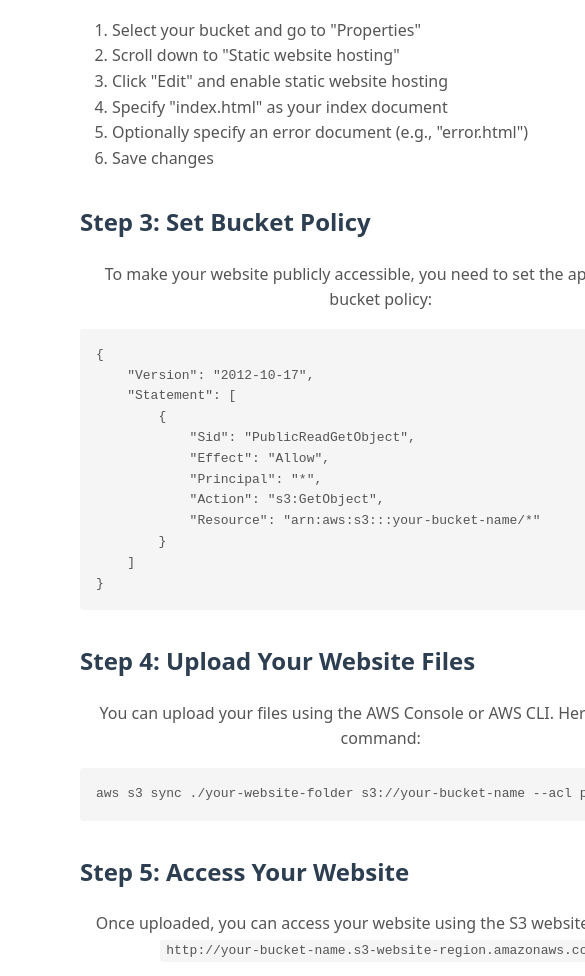
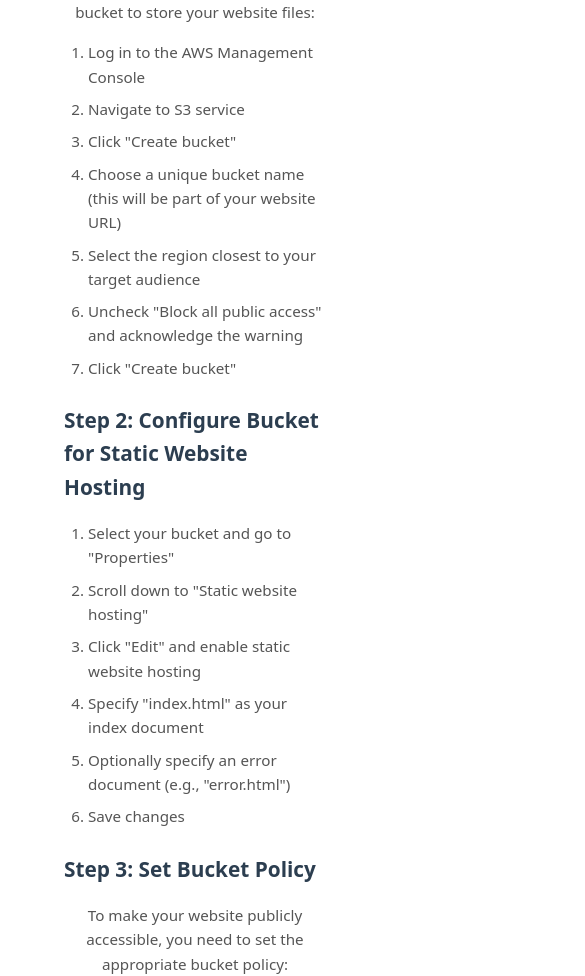
Before and after one commit to juancarlosv2711/static-resume-blog, a Vue app: page /blog/getting-started-with-aws in a window 390 px wide. Shown: the part 1021-1997 px from the top of the page, 585 px wide, since content can reach past the window. Built offline with nearby package versions, Linux system fonts and the light colour scheme.

Commit message:
mobile friendly

```diff
--- a/src/components/views/MyFirstPost.vue
+++ b/src/components/views/MyFirstPost.vue
@@ -160,6 +160,16 @@
   max-width: 800px;
   margin: 0 auto;
   padding: 2rem;
+  width: 100%;
+  box-sizing: border-box;
+  overflow-x: hidden;
+}
+
+@media (max-width: 768px) {
+  .post {
+    padding: 1rem;
+    max-width: 100%;
+  }
 }
 
 .post-date {
@@ -171,12 +181,43 @@
 .post-content {
   line-height: 1.6;
   color: #555;
+  font-size: 1rem;
+  width: 100%;
+  overflow-x: hidden;
+}
+
+@media (max-width: 768px) {
+  .post-content {
+    font-size: 0.95rem;
+  }
 }
 
 .post-content h2 {
   margin-top: 2rem;
   color: #2c3e50;
   text-align: left;
+  font-size: 1.5rem;
+}
+
+@media (max-width: 768px) {
+  .post-content h2 {
+    font-size: 1.3rem;
+    margin-top: 1.5rem;
+  }
+}
+
+.post-content h3 {
+  margin-top: 1.5rem;
+  color: #2c3e50;
+  text-align: left;
+  font-size: 1.2rem;
+}
+
+@media (max-width: 768px) {
+  .post-content h3 {
+    font-size: 1.1rem;
+    margin-top: 1.2rem;
+  }
 }
 
 .post-content ul,
@@ -186,6 +227,13 @@
   text-align: left;
 }
 
+@media (max-width: 768px) {
+  .post-content ul,
+  .post-content ol {
+    padding-left: 1.5rem;
+  }
+}
+
 .post-content pre {
   background-color: #f5f5f5;
   padding: 1rem;
@@ -193,6 +241,18 @@
   overflow-x: auto;
   margin: 1rem 0;
   text-align: left;
+  font-size: 0.9rem;
+  max-width: 100%;
+  box-sizing: border-box;
+}
+
+@media (max-width: 768px) {
+  .post-content pre {
+    padding: 0.8rem;
+    font-size: 0.85rem;
+    white-space: pre-wrap;
+    word-wrap: break-word;
+  }
 }
 
 .post-content code {
@@ -200,5 +260,28 @@
   padding: 0.2rem 0.4rem;
   border-radius: 3px;
   font-family: monospace;
+  font-size: 0.9rem;
+  word-break: break-word;
+  display: inline-block;
+  max-width: 100%;
+  overflow-x: auto;
+}
+
+@media (max-width: 768px) {
+  .post-content code {
+    font-size: 0.85rem;
+  }
+}
+
+/* Ensure proper spacing on mobile */
+@media (max-width: 768px) {
+  .post-content p {
+    margin-bottom: 0.8rem;
+  }
+
+  .post-content ul li,
+  .post-content ol li {
+    margin-bottom: 0.5rem;
+  }
 }
 </style>
```
